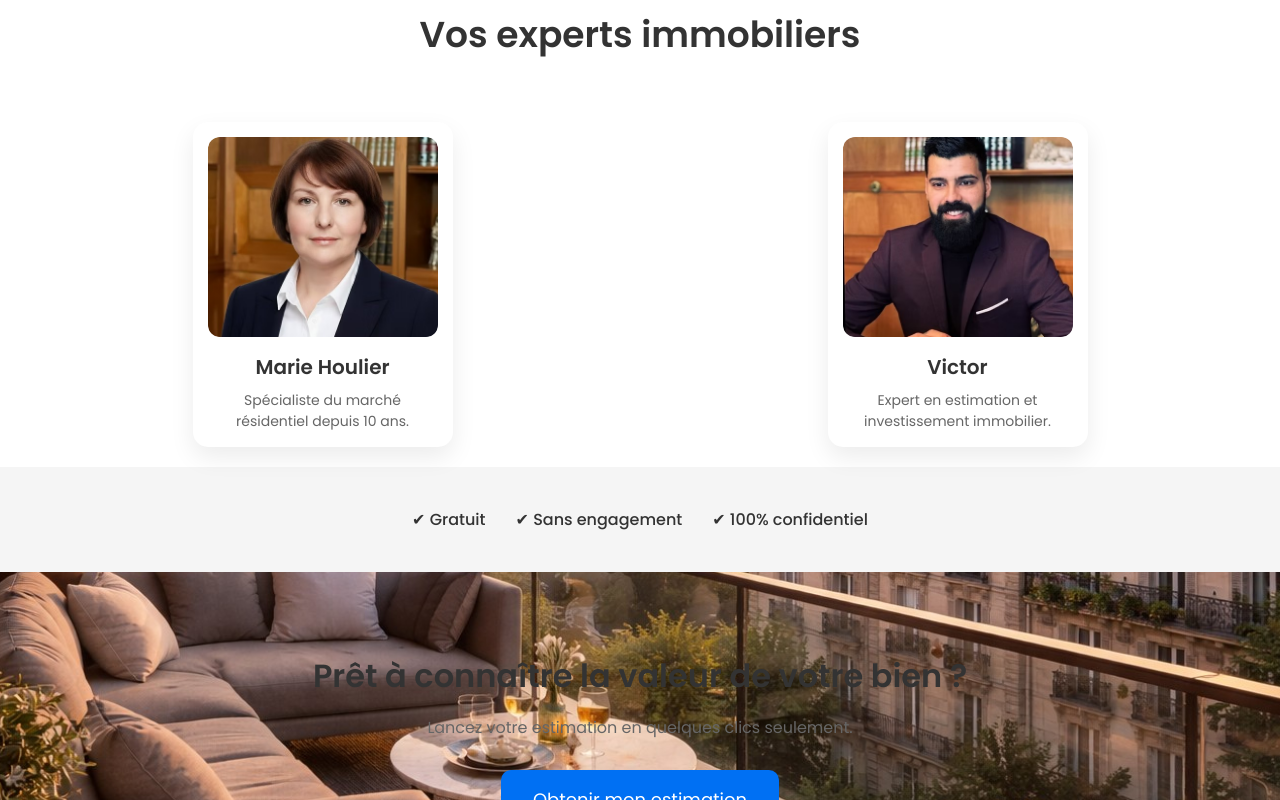
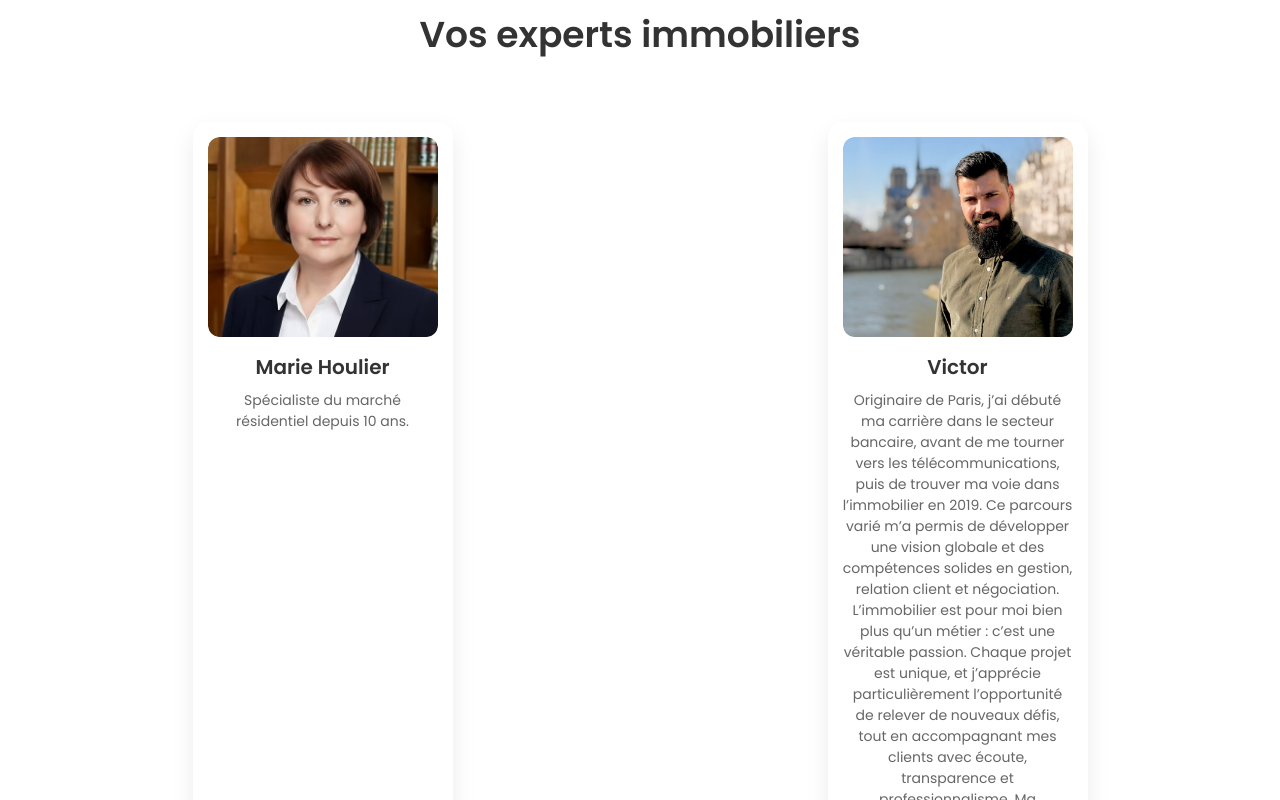
Before and after one commit to Juju-kpi/estimation_immo, a Next.js app: page / in a window 1280 px wide. Shown: the part 740-1540 px from the top of the page. Built offline with nearby package versions, Linux system fonts and the light colour scheme.

Commit message:
Update HomeClient.js

```diff
--- a/app/HomeClient.js
+++ b/app/HomeClient.js
@@ -115,15 +115,18 @@ export default function HomeClient() {
     <div className="agent-card">
       <div className="agent-image">
         <Image
-          src="/Victor.jpeg"
+          src="/Victor2.jpeg"
           alt="Victor Martin"
           fill
           quality={100}
-          sizes="250px"
         />
       </div>
       <h3>Victor</h3>
-      <p>Expert en estimation et investissement immobilier.</p>
+      <p>Originaire de Paris, j’ai débuté ma carrière dans le secteur bancaire, avant de me tourner vers les télécommunications, puis de trouver ma voie dans l’immobilier en 2019. Ce parcours varié m’a permis de développer une vision globale et des compétences solides en gestion, relation client et négociation.
+
+L’immobilier est pour moi bien plus qu’un métier : c’est une véritable passion. Chaque projet est unique, et j’apprécie particulièrement l’opportunité de relever de nouveaux défis, tout en accompagnant mes clients avec écoute, transparence et professionnalisme.
+
+Ma connaissance du marché parisien et mon engagement à fournir un service sur-mesure me permettent de répondre aux besoins spécifiques de chacun, qu’il s’agisse d’acheter, de vendre ou d’investir. Mon objectif est simple : vous aider à concrétiser vos projets immobiliers et à transformer vos envies en réalité, dans une relation de confiance et de proximité.</p>
     </div>
 
   </div>
```
